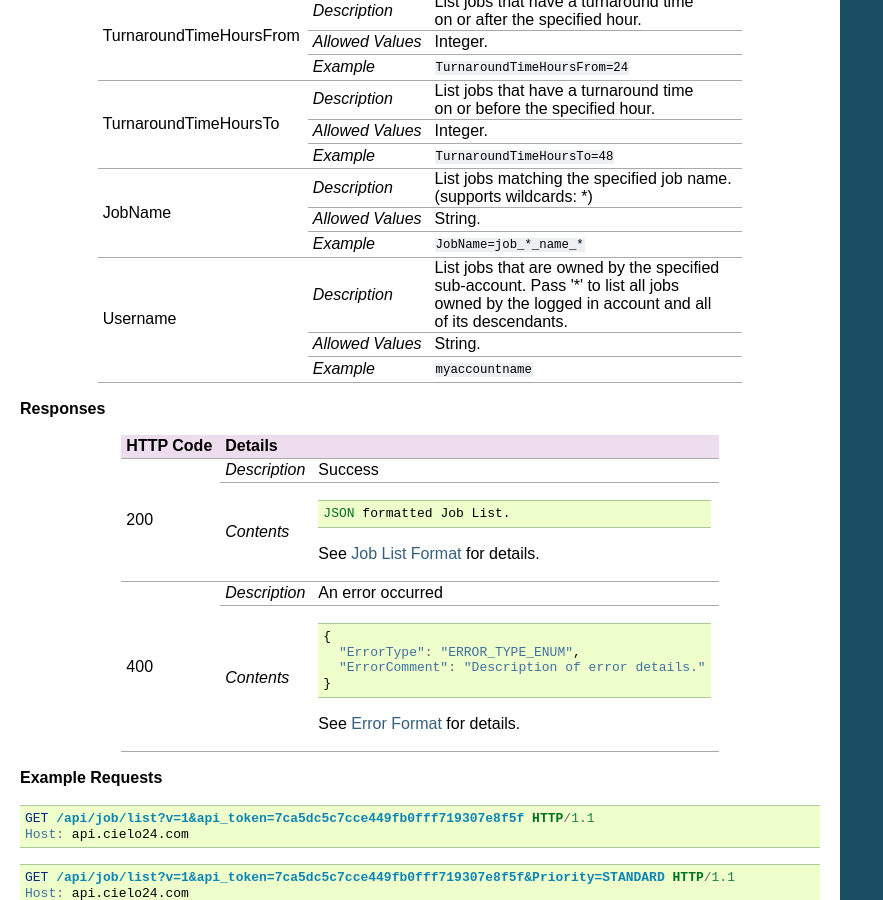
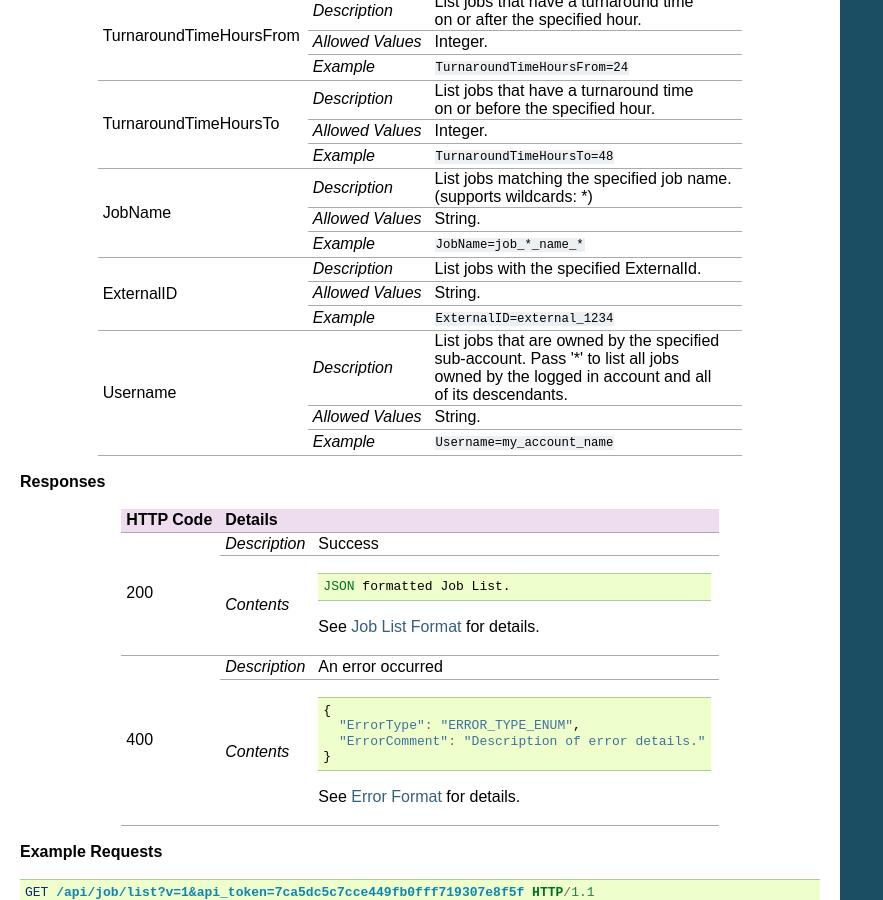
Before and after one commit to cielo24/Docs, a Sphinx documentation site: the page built from api/source/job_control/job_list.rst, in a window 1280 px wide and 900 px high, scrolled down 1443 px. Shown: the whole window, without its empty margins (0-883 px from the left). Built offline with Sphinx 7.4.7, drawn with Linux system fonts in a browser that asks for light colours.

Commit message:
EN-3372: API docs update

```diff
--- a/api/source/job_control/job_list.rst
+++ b/api/source/job_control/job_list.rst
@@ -168,6 +168,15 @@ The list is sorted by default to the creation time of the job, descending.
 |                         +------------------+----------------------------------------------------+
 |                         | `Example`        | ``JobName=job_*_name_*``                           |
 +-------------------------+------------------+----------------------------------------------------+
+| ExternalID              | `Description`    | .. raw:: html                                      |
+|                         |                  |                                                    |
+|                         |                  |  List jobs with the specified ExternalId.</br>     |
+|                         |                  |                                                    |
+|                         +------------------+----------------------------------------------------+
+|                         | `Allowed Values` | String.                                            |
+|                         +------------------+----------------------------------------------------+
+|                         | `Example`        | ``ExternalID=external_1234``                       |
++-------------------------+------------------+----------------------------------------------------+
 | Username                | `Description`    | .. raw:: html                                      |
 |                         |                  |                                                    |
 |                         |                  |  List jobs that are owned by the specified</br>    |
@@ -178,7 +187,7 @@ The list is sorted by default to the creation time of the job, descending.
 |                         +------------------+----------------------------------------------------+
 |                         | `Allowed Values` | String.                                            |
 |                         +------------------+----------------------------------------------------+
-|                         | `Example`        | ``myaccountname``                                  |
+|                         | `Example`        | ``Username=my_account_name``                       |
 +-------------------------+------------------+----------------------------------------------------+
 
 **Responses**
```
